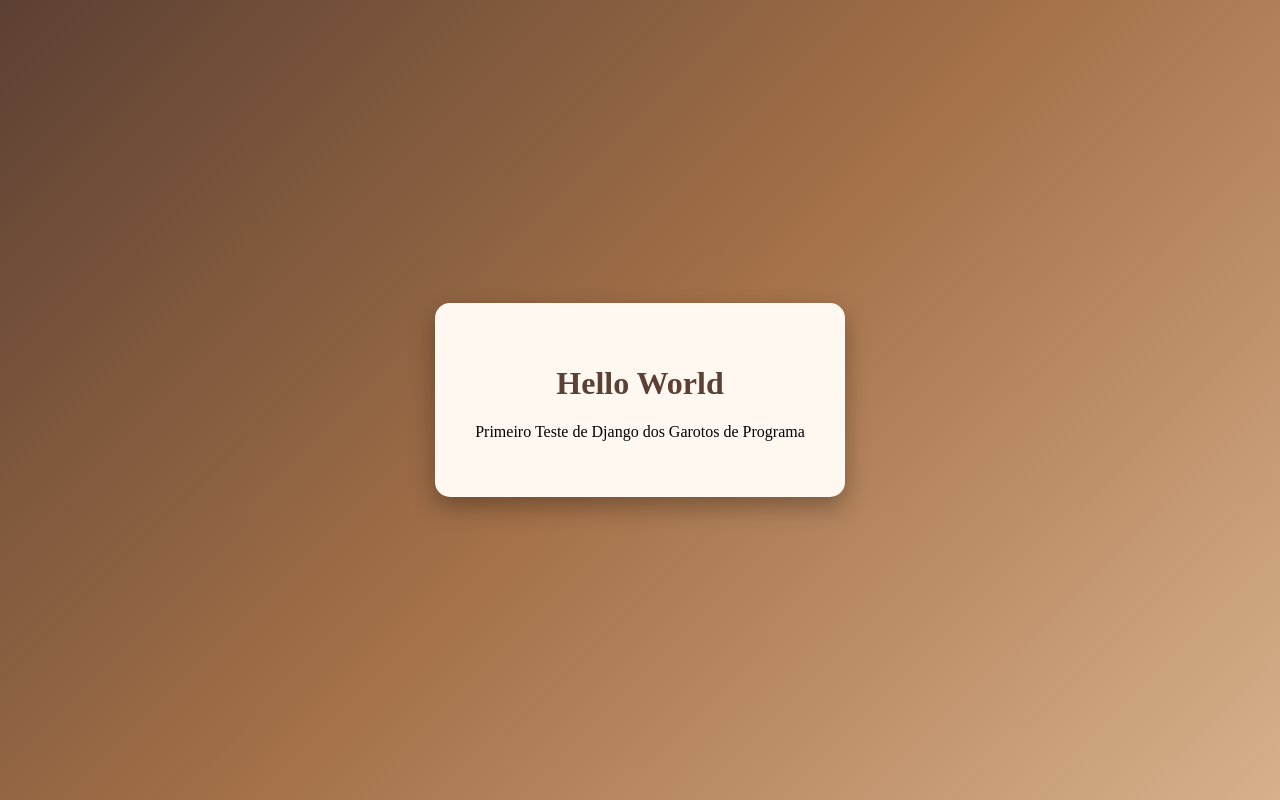
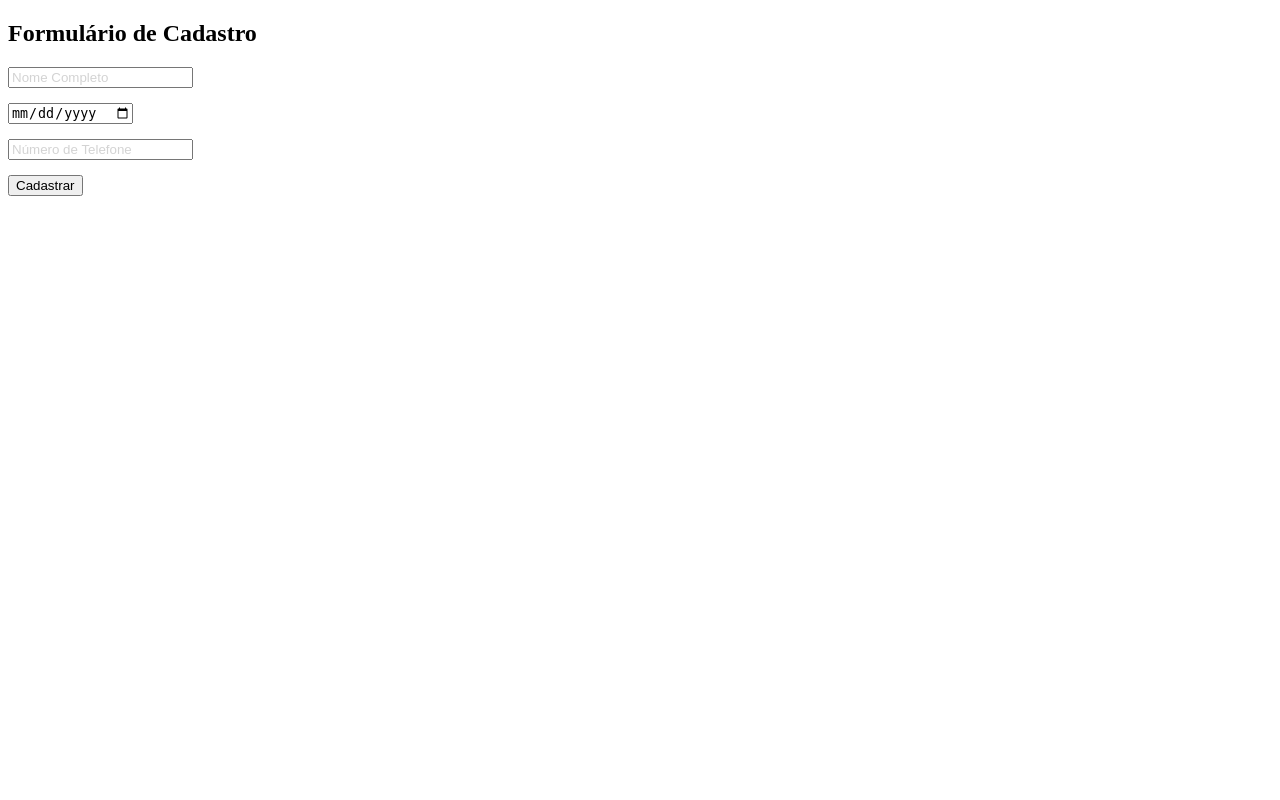
Before and after one commit to Isabella-Pompeo/projeto_terra, a Django app: template core/templates/core/hello.html in a window 1280 px wide. Run offline with Django 5.2, Linux system fonts and the light colour scheme; the template is opened without the code that fills it, so the values that code supplies are empty.

Commit message:
atualização1

```diff
--- a/core/templates/core/hello.html
+++ b/core/templates/core/hello.html
@@ -1,34 +1,56 @@
-<!DOCTYPE html>
+<!doctype html>
 <html lang="pt-br">
   <head>
-    <meta charset="UTF-8">
-    <title>Hello World</title>
+    <meta charset="UTF-8" />
+    <title>Cadastro - Projeto Terra</title>
     <style>
-        body {
-            margin: 0;
-            height: 100vh;
-            background: linear-gradient(135deg, #5C4033, #A47148, #D8B08C);
-            display: flex;
-            justify-content: center;
-            align-items: center;
-            font-family: 'Times New Roman', Times, serif;
+      ::placeholder {
+        color: #d3d3d3; /* Cinza claro */
+        opacity: 1;
       }
-        .card {
-            background: #fff8f0;
-            padding: 40px;
-            border-radius: 15px;
-            text-align: center;
-            box-shadow: 0 10px 25px rgba(0,0,0,0.3);
+      .form-group {
+        margin-bottom: 15px;
       }
-        h1 {
-            color: #5C4033;
+      label {
+        display: block;
       }
     </style>
   </head>
   <body>
-    <div class="card">
-        <h1>Hello World</h1>
-        <p>Primeiro Teste de Django dos Garotos de Programa</p>
+    <h2>Formulário de Cadastro</h2>
+    <form method="post">
+      <!-- Nome Completo -->
+      <div class="form-group">
+        <input
+          type="text"
+          name="nome_completo"
+          placeholder="Nome Completo"
+          required
+        />
       </div>
+
+      <!-- Data de Nascimento (Usa o seletor nativo que integra com Google Agenda no Android/Chrome) -->
+      <div class="form-group">
+        <input
+          type="date"
+          name="data_nascimento"
+          placeholder="Data de Nascimento"
+          required
+        />
+      </div>
+
+      <!-- Número de Telefone (Apenas números) -->
+      <div class="form-group">
+        <input
+          type="tel"
+          name="telefone"
+          placeholder="Número de Telefone"
+          oninput="this.value = this.value.replace(/[^0-9]/g, '')"
+          required
+        />
+      </div>
+
+      <button type="submit">Cadastrar</button>
+    </form>
   </body>
 </html>
--- a/core/urls.py
+++ b/core/urls.py
@@ -1,6 +1,6 @@
 from django.urls import path
-from .views import hello
+from .views import cadastro_view
 
 urlpatterns = [
-    path('', hello),
+    path('cadastro/', cadastro_view, name='cadastro'),
 ]
--- a/core/views.py
+++ b/core/views.py
@@ -1,4 +1,7 @@
 from django.shortcuts import render
 
-def hello(request):
+def cadastro_view(request):
+    if request.method == 'POST':
+        # Aqui você processaria os dados (nome, data, telefone)
+        pass
     return render(request, 'core/hello.html')
```
Lines whose indentation alone changed are shown as unchanged.
